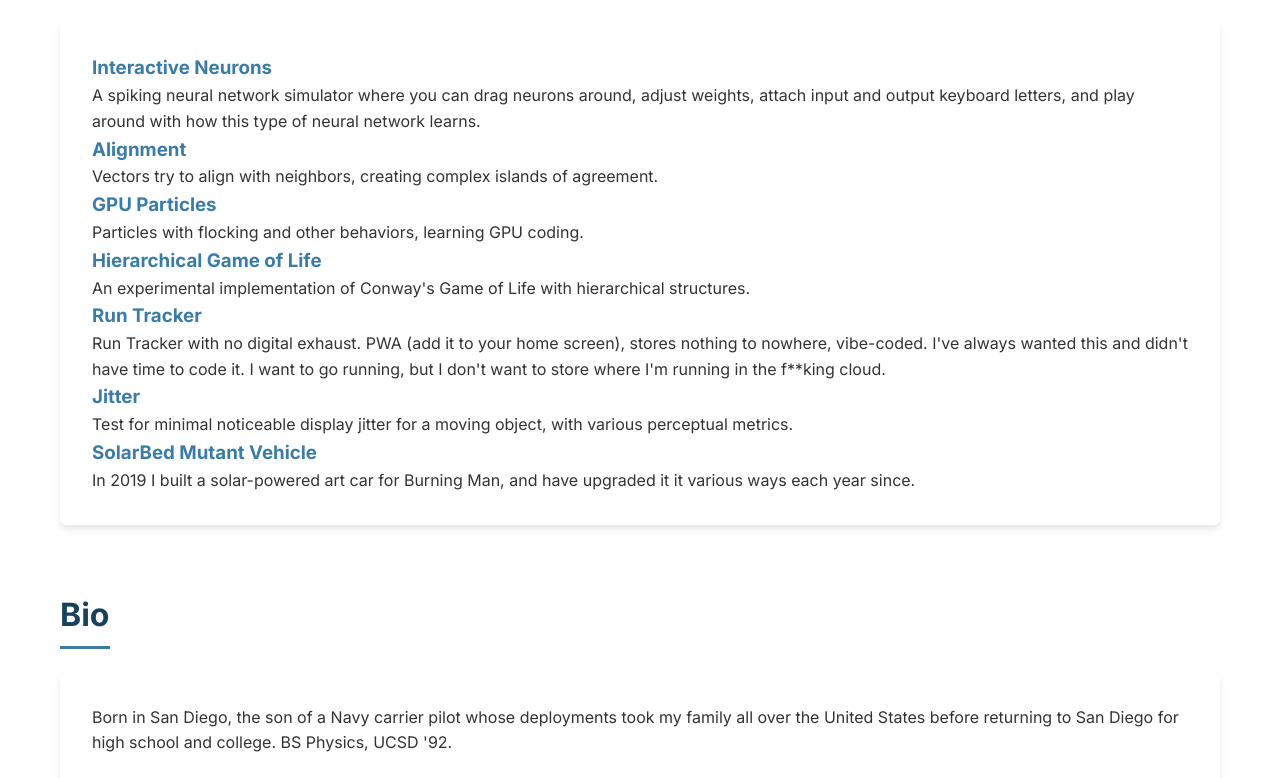
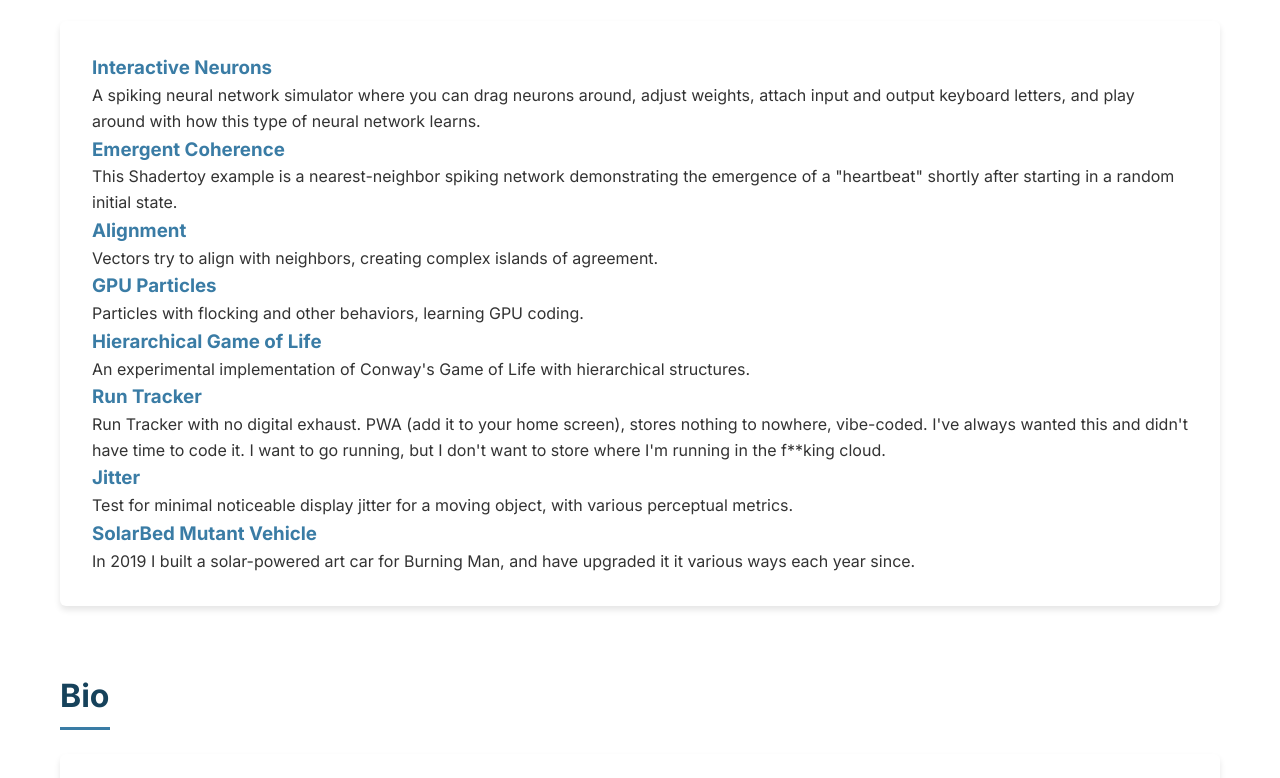
Before and after one commit to PhilipRosedale/philiprosedale.github.io, a plain HTML site: page index.html in a window 1280 px wide. Shown: the part 780-1558 px from the top of the page. Drawn offline with Linux system fonts and the light colour scheme.

Commit message:
Added experiment link pointing to Shadertoy neural automata

```diff
--- a/index.html
+++ b/index.html
@@ -59,6 +59,11 @@
                         <div class="experiment-card">
                             <h3><a href="interactiveNeurons.html" target="_blank">Interactive Neurons</a></h3>
                             <p>A spiking neural network simulator where you can drag neurons around, adjust weights, attach input and output keyboard letters, and play around with how this type of neural network learns.</p>
+                        </div>
+
+                        <div class="experiment-card">
+                            <h3><a href="https://www.shadertoy.com/view/3tcGzX" target="_blank">Emergent Coherence</a></h3>
+                            <p>This Shadertoy example is a nearest-neighbor spiking network demonstrating the emergence of a "heartbeat" shortly after starting in a random initial state.</p>
                         </div>
 
                         <div class="experiment-card">
@@ -244,6 +249,11 @@
                         </div>
 
                         <div class="experiment-card">
+                            <h3><a href="https://www.shadertoy.com/view/3tcGzX" target="_blank">Emergent Coherence</a></h3>
+                            <p>This Shadertoy example is a nearest-neighbor spiking network demonstrating the emergence of a "heartbeat" shortly after starting in a random initial state.</p>
+                        </div>
+
+                        <div class="experiment-card">
                             <h3><a href="particles.html" target="_blank">GPU Particles</a></h3>
                             <p>Particles with flocking and other behaviors, learning GPU coding.</p>
                         </div>
```
